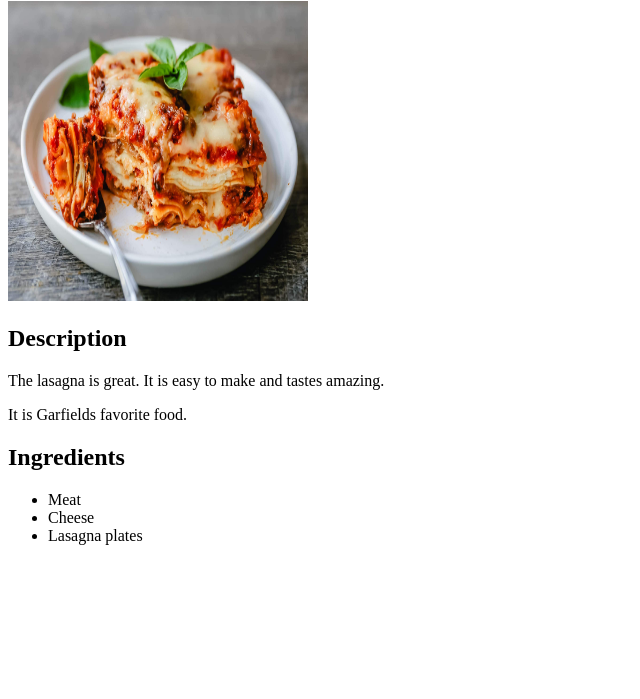
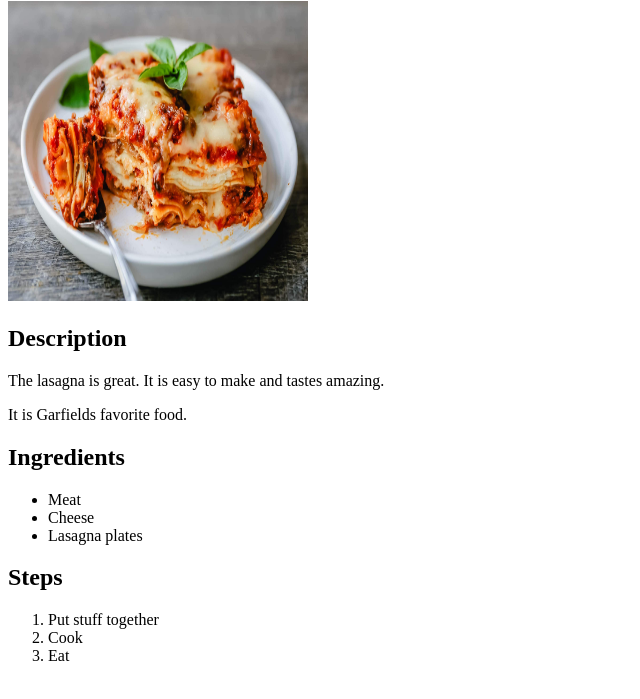
Before and after one commit to lordsalka/odin_recipes, a plain HTML site: page recipes/lasagna.html in a window 1280 px wide. Shown: the part 79-778 px from the top of the page, without its empty margins (0-640 px from the left). Drawn offline with Linux system fonts and the light colour scheme.

Commit message:
Added steps to lasagna.html

```diff
--- a/recipes/lasagna.html
+++ b/recipes/lasagna.html
@@ -19,5 +19,12 @@
         <li>Cheese</li>
         <li>Lasagna plates</li>
     </ul>
+
+    <h2>Steps</h2>
+    <ol>
+        <li>Put stuff together</li>
+        <li>Cook</li>
+        <li>Eat</li>
+    </ol>
 </body>
 </html>
```
